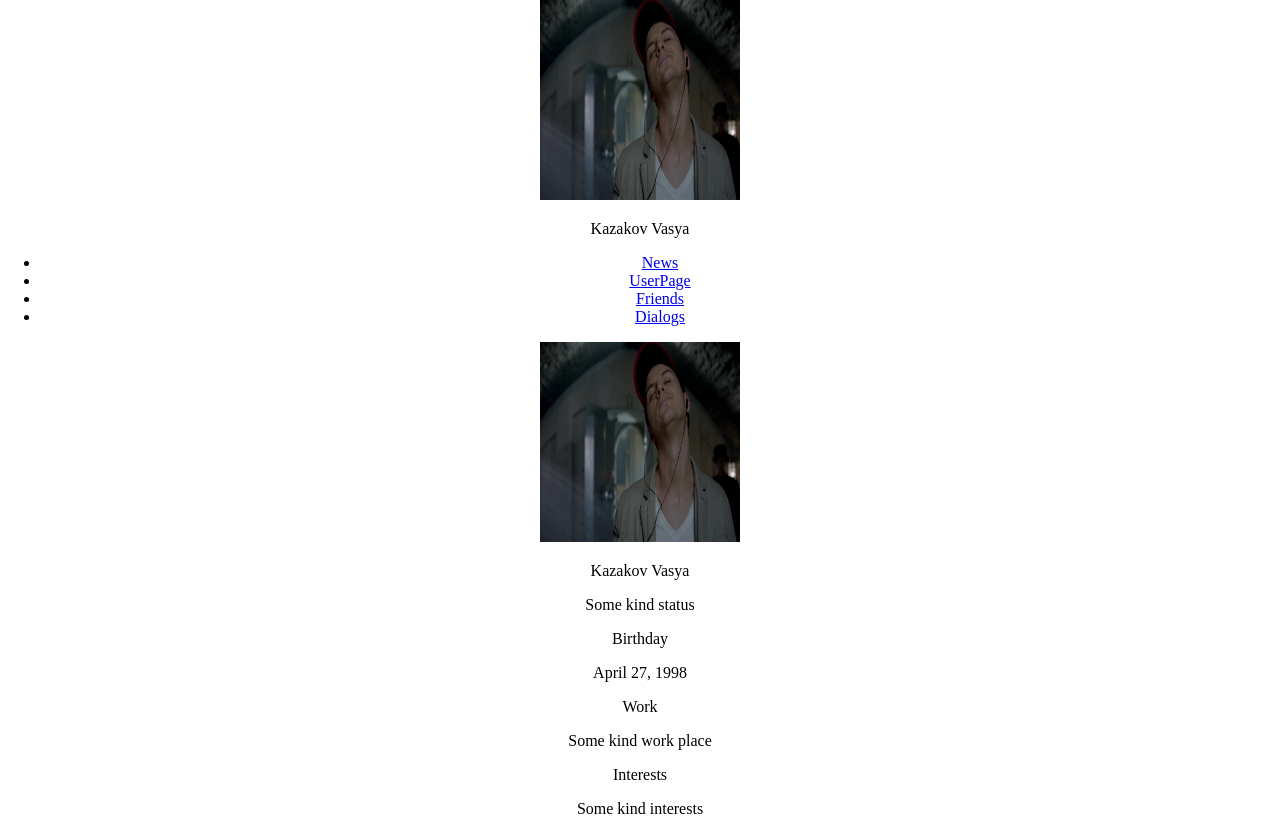
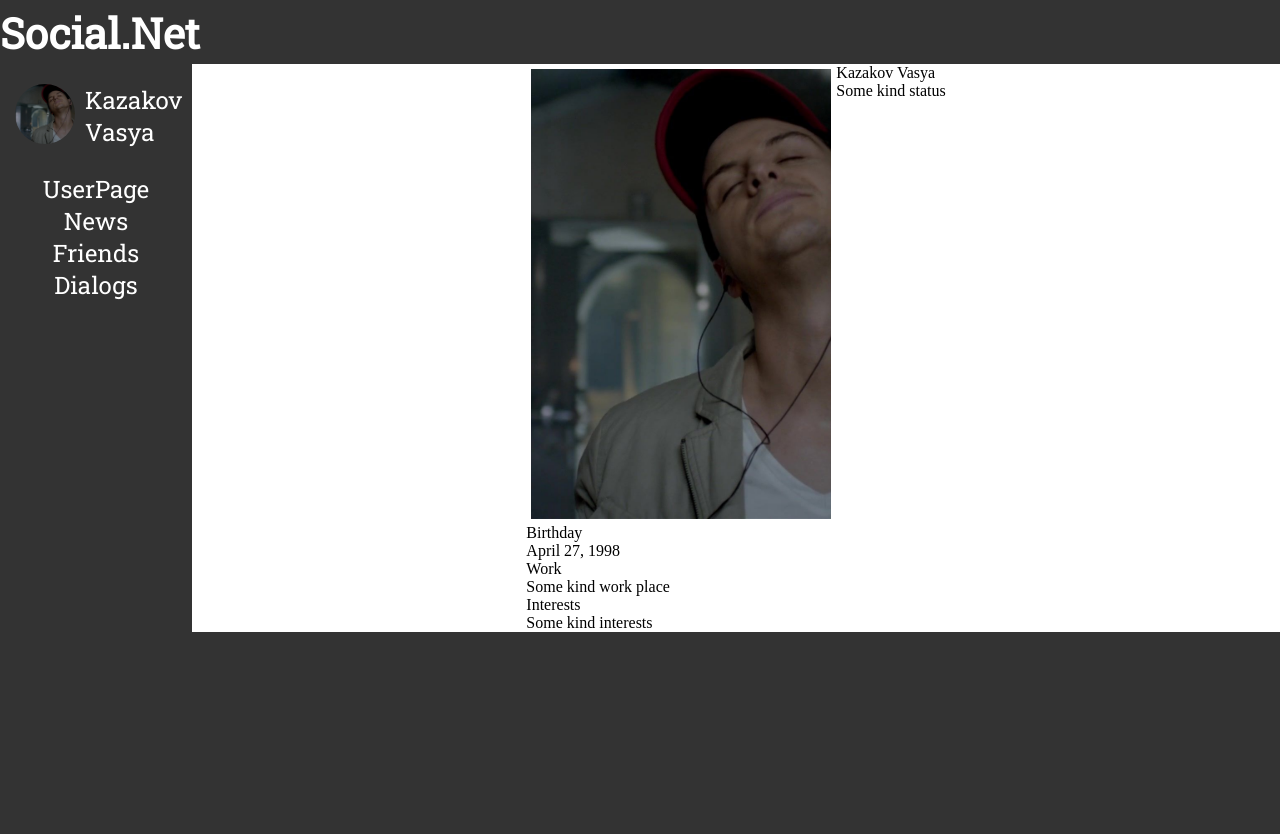
Before and after one commit to iuliash/Social-Network, a React (Create React App) app: page /#/userPage in a window 1280 px wide. After the commit the page ends 800 px from the top, so only its background shows below. Built offline with nearby package versions, Linux system fonts and the light colour scheme.

Commit message:
menu styles

```diff
--- a/src/App.css
+++ b/src/App.css
@@ -1,12 +1,137 @@
-body {
-  margin: 0;
-}
+@import url('https://fonts.googleapis.com/css?family=Roboto+Slab');
 
-.App {
-  text-align: center;
+html, body, div, span, applet, object, iframe,
+h1, h2, h3, h4, h5, h6, p, blockquote, pre,
+a, abbr, acronym, address, big, cite, code,
+del, dfn, em, img, ins, kbd, q, s, samp,
+small, strike, strong, sub, sup, tt, var,
+b, u, i, center,
+dl, dt, dd, ol, ul, li,
+fieldset, form, label, legend,
+table, caption, tbody, tfoot, thead, tr, th, td,
+article, aside, canvas, details, embed,
+figure, figcaption, footer, header, hgroup,
+menu, nav, output, ruby, section, summary,
+time, mark, audio, video {
+	margin: 0;
+	padding: 0;
+	border: 0;
+	font-size: 100%;
+	font: inherit;
+	vertical-align: baseline;
 }
 
 img {
   width: 200px;
   height: 200px;
 }
+body {
+  background-color: #333333;
+}
+
+.header {
+  height: 5vw;
+  display: flex;
+  flex-direction: column;
+  justify-content: center;
+}
+
+.header__text {
+  font-family: 'Roboto Slab', serif;
+  font-weight: bold;
+  font-size: 42px;
+  color: #ffffff;
+}
+
+.App {
+  display: flex;
+  align-items: flex-start;
+  justify-content: space-between;
+}
+
+.user-page-mini{
+  display: flex;
+  justify-content: space-around;
+  margin-top: 15px;
+  margin-left: 10px;
+}
+
+.user-page-mini__photo{
+  width: 60px;
+  height: 60px;
+  border-radius: 100%;
+  object-fit: cover;
+  margin: 5px;
+}
+
+.user-page-mini__name{
+  font-family: 'Roboto Slab' , serif;
+  font-weight: 300;
+  font-size: 24px;
+  text-decoration: none;
+  color: #ffffff;
+  margin: 5px;
+}
+
+.menu {
+  background-color: #333333;
+  width: 15vw;
+}
+
+.navbar-menu {
+  display: flex;
+  flex-direction: column;
+  align-items: center;
+  list-style-type: none;
+  margin-top: 20px;
+  margin-bottom: 20px;
+}
+
+.navbar-menu__item {
+  font-family: 'Roboto Slab' , serif;
+  font-weight: 300;
+  font-size: 24px;
+  text-decoration: none;
+  color: #ffffff;
+}
+
+.navbar-menu__item:hover {
+  border-color: #ffffff;
+  border-bottom: 6px;
+  border-bottom-style: solid;
+  transition-timing-function: ease;
+  transition-duration: 5s;
+}
+
+main{
+  width: 85vw;
+  display: flex;
+  justify-content: center;
+  align-items: center;
+  background-color: white;
+}
+
+/*user page*/
+
+.user-page{
+  display: flew;
+  flex-direction: column;
+}
+
+.user-main-info{
+  display: flex;
+  justify-content: space-between;
+}
+
+.user-main-info__photo{
+  width: 300px;
+  height: 450px;
+  object-fit: cover;
+  margin: 5px;
+}
+
+.user-main-info__text{}
+
+.user-main-info__name{}
+
+.user-main-info__status{}
--- a/src/App.js
+++ b/src/App.js
@@ -11,6 +11,10 @@ import Main from './Main'
 class App extends React.Component{
     render(){
         return(
+            <div>
+                <div className="header">
+                    <p className="header__text">Social.Net</p>
+                </div>
                 <div className="App">
                     <Provider store={createStore(reducers)}>
                         <HashRouter>
@@ -19,6 +23,7 @@ class App extends React.Component{
                         </HashRouter>
                     </Provider>
                 </div>
+            </div>
         )
     }
 }
--- a/src/Menu.js
+++ b/src/Menu.js
@@ -4,20 +4,15 @@ import { Link } from 'react-router-dom';
 import UserPageMini from './components/User/UserPageMini'
 
 export default function Menu() {
-        return (
-            <div>
-                <UserPageMini />
-            <div>
-                <ul>
-                <li><Link to='/news'>News</Link></li>
-                <li><Link to='/userPage'>UserPage</Link></li>
-                <li><Link to='/friends'>Friends</Link></li>
-                <li><Link to='/dialogs'>Dialogs</Link></li>
-                </ul>
-            </div>
-            </div>
-
-        )
-
-
+    return (
+        <div className="menu">
+            <UserPageMini />
+            <ul className="navbar-menu">
+                <li><Link to='/userPage' className="navbar-menu__item">UserPage</Link></li>
+                <li><Link to='/news' className="navbar-menu__item">News</Link></li>
+                <li><Link to='/friends' className="navbar-menu__item">Friends</Link></li>
+                <li><Link to='/dialogs' className="navbar-menu__item">Dialogs</Link></li>
+            </ul>
+        </div>
+    )
 }
--- a/src/components/Dialogs/Dialog.js
+++ b/src/components/Dialogs/Dialog.js
@@ -22,7 +22,7 @@ class Dialog extends React.Component {
         this.props.send({dialogs: dialogs});
     }
 
-    click =() => {
+    showMessages =() => {
         let isVisible = this.state.isVisibleMessages;
         this.setState({isVisibleMessages: !isVisible});
         this.forceUpdate();
@@ -33,9 +33,8 @@ class Dialog extends React.Component {
         const dialog = dialogs[this.props.index];
         const users = this.props._users;
         return(
-            <div >
-                <button onClick={this.click}>df</button>
-                <div>
+            <div>
+                <div onClick={this.showMessages}>
                     <UsersPage  user = {users[users.map(user => user.id).indexOf(dialog.id_user)]}/>
                     <p>{dialog.messageStory[dialog.messageStory.length - 1].text}</p>
                 </div>
--- a/src/components/User/UserPage.js
+++ b/src/components/User/UserPage.js
@@ -10,15 +10,15 @@ class UserPage extends React.Component {
         const user = this.props._user;
         console.log(this.props._user);
         return (
-            <div>
-                <div>
-                    <img src={user.photo}/>
+            <div className ="user-page">
+                <div className="user-main-info">
+                    <img className="user-main-info__photo" src={user.photo}/>
+                    <div className="user-main-info__text">
+                        <p className="user-main-info__name" >{user.name}</p>
+                        <p className="user-main-info__status" >{user.personalInfo.status}</p>
+                    </div>
                 </div>
                 <div>
-                    <div>
-                        <p>{user.name}</p>
-                        <p>{user.personalInfo.status}</p>
-                    </div>
                     <div>
                         <p>Birthday</p>
                         <p>{user.personalInfo.birthday}</p>
--- a/src/components/User/UserPageMini.js
+++ b/src/components/User/UserPageMini.js
@@ -5,9 +5,9 @@ import {connect} from 'react-redux';
 class UserPageMini extends React.Component {
     render(){
         return(
-            <div>
-                <img src={this.props._user.photo} />
-                <p>{this.props._user.name}</p>
+            <div className="user-page-mini">
+                <img className="user-page-mini__photo" src={this.props._user.photo} />
+                <p className="user-page-mini__name">{this.props._user.name}</p>
             </div>
         )
     }
```
Lines whose indentation alone changed are shown as unchanged.
